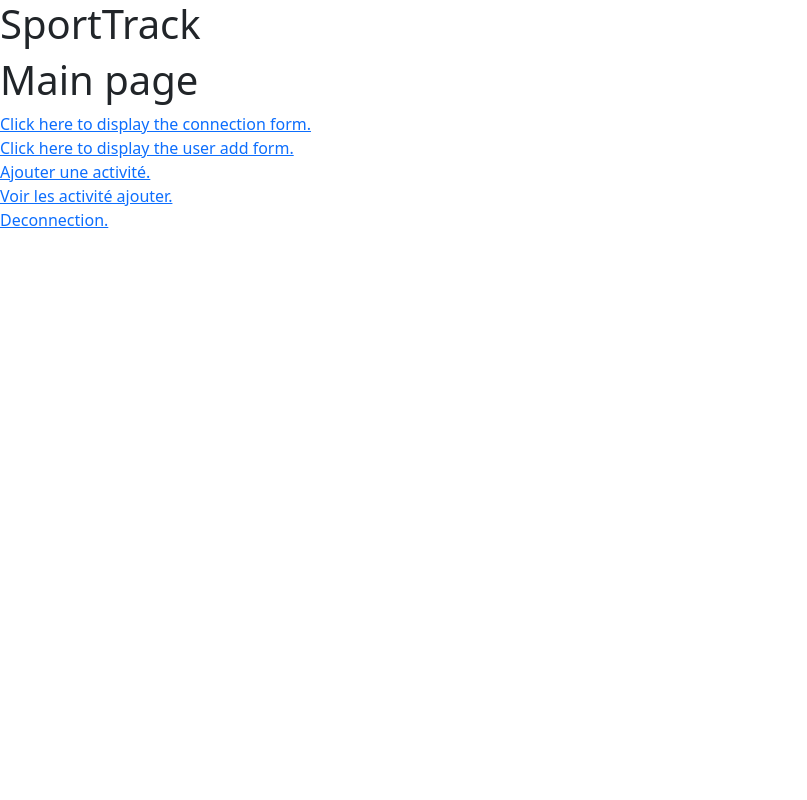
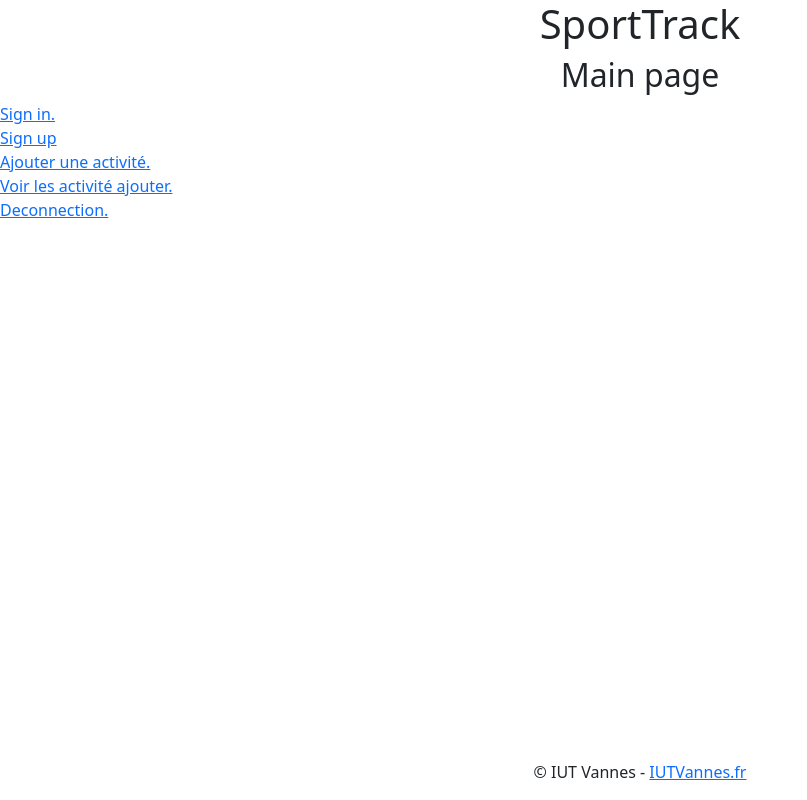
Before and after one commit to Anthony1406/SportTrack, a PHP site: template sport_track_web_app_php/views/main.php in a window 1280 px wide. Shown: the whole page, without its empty margins (0-807 px from the left). Run offline with PHP 8.4, Linux system fonts and the light colour scheme; the template is opened without the code that fills it, so the values that code supplies are empty; the visitor is signed in with stand-in values (Sample User, id 1); some libraries are stand-ins or nearby versions.

Commit message:
CSS update

```diff
--- a/sport_track_web_app_php/views/footer.html
+++ b/sport_track_web_app_php/views/footer.html
@@ -1,2 +1,12 @@
-</body>
+<html lang="fr">
+  <head>
+    <meta charset="utf-8">
+    <meta name="viewport" content="width=device-width, initial-scale=1">
+    <link href="https://cdn.jsdelivr.net/npm/bootstrap@5.3.1/dist/css/bootstrap.min.css" rel="stylesheet" integrity="sha384-4bw+/aepP/YC94hEpVNVgiZdgIC5+VKNBQNGCHeKRQN+PtmoHDEXuppvnDJzQIu9" crossorigin="anonymous">
+    <link href="../static/css/style.css" rel="stylesheet">
+    <title>SportTrack Web App</title>
+  </head>
+  <footer class="py-3 bg-white fixed-bottom">
+    <p class="text-center m-0">© IUT Vannes - <a href="https://www.iutvannes.fr/">IUTVannes.fr</a></p>
+  </footer>
 </html>
--- a/sport_track_web_app_php/views/header.html
+++ b/sport_track_web_app_php/views/header.html
@@ -4,9 +4,10 @@
     <meta charset="utf-8">
     <meta name="viewport" content="width=device-width, initial-scale=1">
     <link href="https://cdn.jsdelivr.net/npm/bootstrap@5.3.1/dist/css/bootstrap.min.css" rel="stylesheet" integrity="sha384-4bw+/aepP/YC94hEpVNVgiZdgIC5+VKNBQNGCHeKRQN+PtmoHDEXuppvnDJzQIu9" crossorigin="anonymous">
+    <link href="../static/css/style.css" rel="stylesheet">
     <title>SportTrack Web App</title>
   </head>
   <body>
-    <h1>SportTrack</h1>
+    <h1 class="text-center">SportTrack</h1>
   </body>
 </html>
--- a/sport_track_web_app_php/views/main.php
+++ b/sport_track_web_app_php/views/main.php
@@ -1,8 +1,8 @@
 <?php include __ROOT__."/views/header.html"; ?>
-<h1> Main page</h1>
-<a href="/connect">Click here to display the connection form.</a>
+<h2 class="text-center"> Main page</h2>
+<a href="/connect">Sign in.</a>
 <br>
-<a href="/user_add">Click here to display the user add form.</a>
+<a href="/user_add">Sign up</a>
 <br>
 <?php
 if($_SESSION['mail'] != null && $_SESSION['pswd'] != null){
```
Also changed, not shown: sport_track_web_app_php/views/index.html (+11 -0 lines), sport_track_web_app_php/static/css/index.html (deleted), sport_track_web_app_php/static/css/style.css (added), sport_track_web_app_php/static/img/logo.png (added), sport_track_web_app_php/static/img/wallpaper.png (added).
